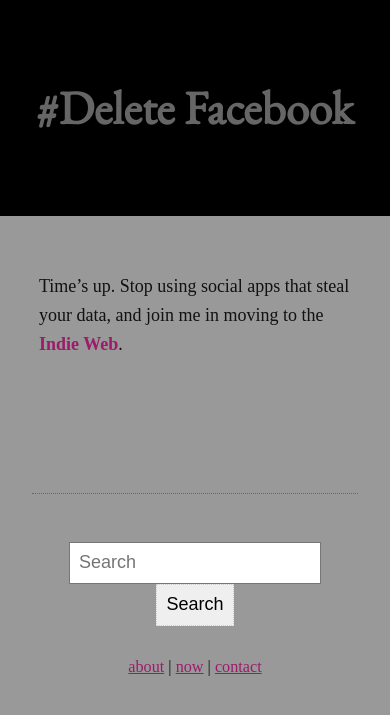
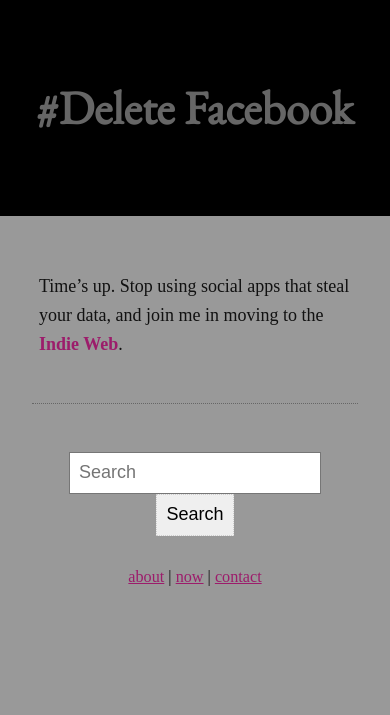
Before and after one commit to cidneyhamilton/cidneyhamilton.com, a Jekyll site: the page built from index.md, in a window 390 px wide. Shown: the top 715 px of the page. Built offline with Jekyll 4.4.1, drawn with Linux system fonts in a browser that asks for light colours.

Commit message:
Remove bottom padding for responsive.

```diff
--- a/_sass/scallop.scss
+++ b/_sass/scallop.scss
@@ -40,6 +40,10 @@
 		padding: 20px 0 0;
 	}
 
+	.scalloped main {
+		padding-bottom: 10px;
+	}
+
 	.scalloped p {
 		text-align: left;
 	}
```
